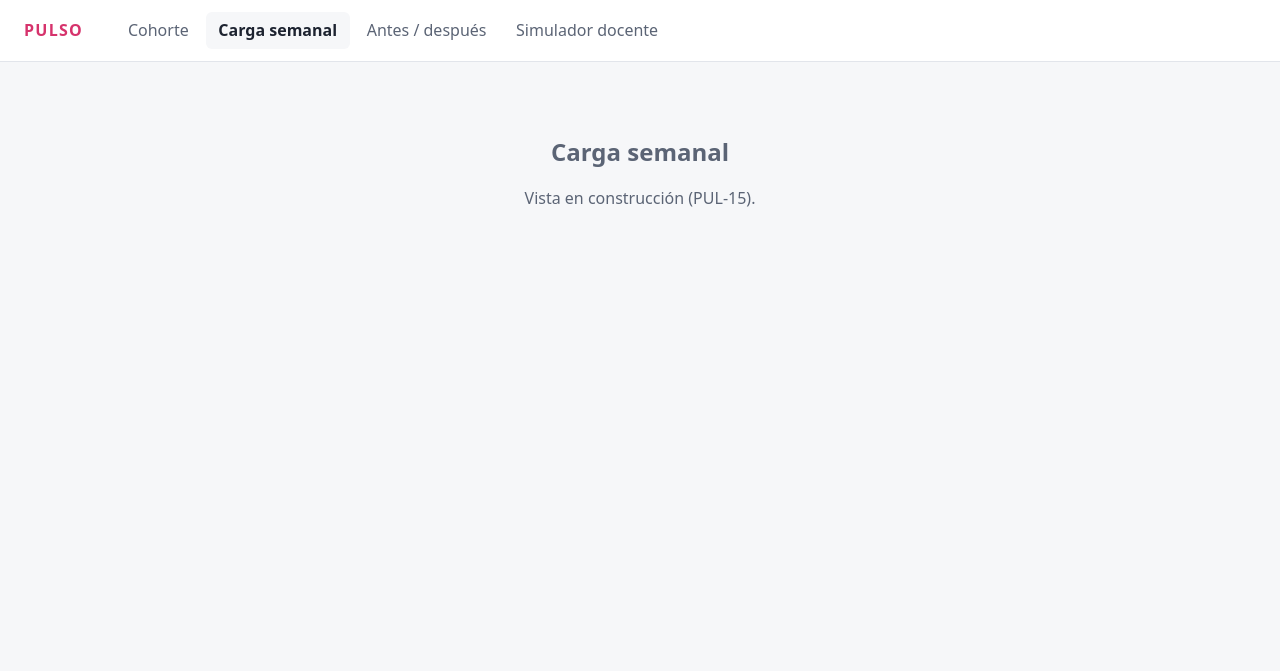
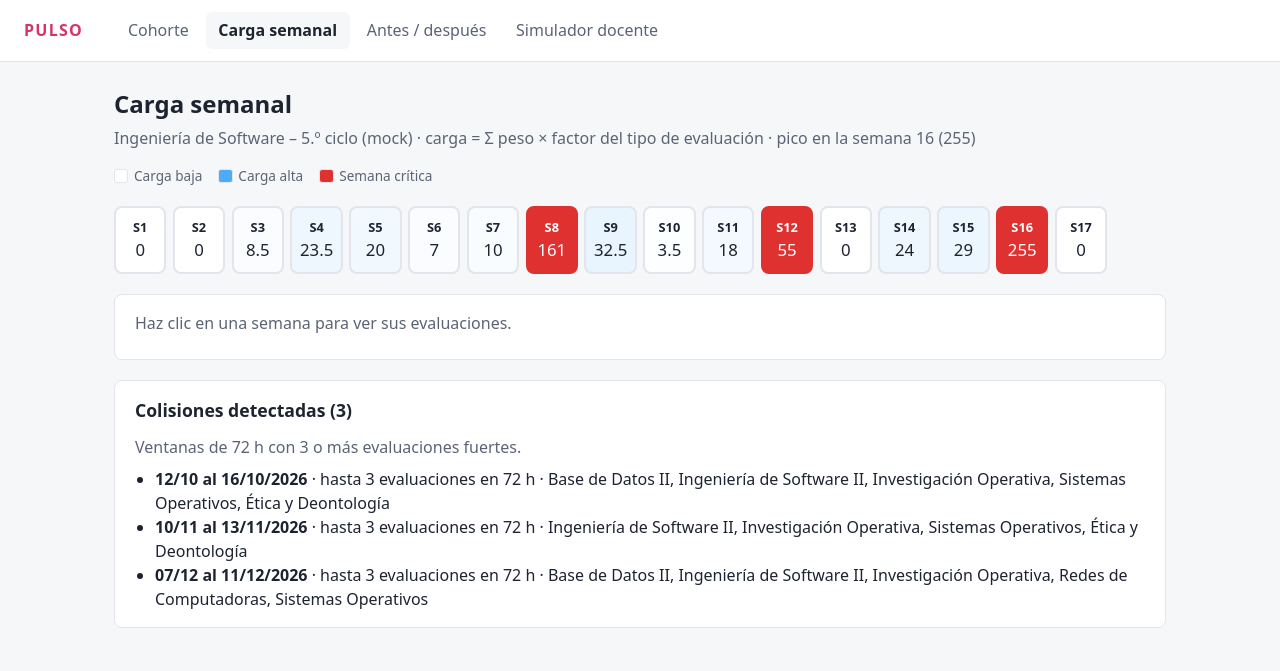
Before and after one commit to SergioAscurraPerez/Pulso, a FastAPI app: page /carga in a window 1280 px wide. Shown: the top 671 px of the page. Run offline with FastAPI, Linux system fonts and the light colour scheme.

Commit message:
feat(ui): agregar vista de carga semanal con heatmap y colisiones resaltadas
Co-Authored-By: Claude Opus 5.5 <noreply@anthropic.com>

```diff
--- a/src/app.py
+++ b/src/app.py
@@ -5,17 +5,20 @@ Local: uvicorn src.app:app --reload
 
 from __future__ import annotations
 
+from dataclasses import dataclass
 from datetime import date, timedelta
 from functools import lru_cache
 from pathlib import Path
 
-from fastapi import FastAPI, HTTPException, Request
+from fastapi import FastAPI, HTTPException, Query, Request
 from fastapi.responses import HTMLResponse
 from fastapi.staticfiles import StaticFiles
 from fastapi.templating import Jinja2Templates
 from pydantic import ValidationError
 
-from src.models import Cohorte, Evaluacion, cargar_cohorte
+from src.engine.collisions import MIN_EVALUACIONES, detectar_colisiones
+from src.engine.load_index import carga_semanal_cohorte, evaluaciones_por_semana, semana_de, semana_pico
+from src.models import SEMANAS_CICLO, Cohorte, Evaluacion, cargar_cohorte
 
 RAIZ = Path(__file__).resolve().parent.parent
 DIR_UI = Path(__file__).resolve().parent / "ui"
@@ -37,7 +40,6 @@ VISTAS: list[tuple[str, str]] = [
 ]
 # Ruta -> tarea del backlog que la implementa. Cada tarea quita su entrada al agregar la vista real.
 VISTAS_PENDIENTES: dict[str, str] = {
-    "/carga": "PUL-15",
     "/antes-despues": "PUL-16",
     "/simulador": "PUL-18",
 }
@@ -89,16 +91,76 @@ def renderizar(request: Request, plantilla: str, fuente: str, **contexto) -> HTM
     )
 
 
+def lunes_de_semana(cohorte: Cohorte, semana: int) -> date:
+    return cohorte.fecha_inicio + timedelta(weeks=semana - 1)
+
+
+def ordenar_por_fecha(cohorte: Cohorte, evaluaciones: list[Evaluacion]) -> list[Evaluacion]:
+    """Orden cronológico; si solo hay semana (antes de normalizar, PUL-06), se usa el lunes de esa semana."""
+    return sorted(evaluaciones, key=lambda e: (e.fecha or lunes_de_semana(cohorte, e.semana), e.curso, e.nombre))
+
+
 @app.get("/", response_class=HTMLResponse)
 def inicio(request: Request, fuente: str = FUENTE_POR_DEFECTO) -> HTMLResponse:
     cohorte = obtener_cohorte(fuente)
+    evaluaciones = ordenar_por_fecha(cohorte, cohorte.evaluaciones)
+    return renderizar(request, "inicio.html", fuente, cohorte=cohorte, evaluaciones=evaluaciones)
 
-    def fecha_efectiva(e: Evaluacion) -> date:
-        # Si solo hay semana (antes de normalizar, PUL-06), se usa el lunes de esa semana.
-        return e.fecha or cohorte.fecha_inicio + timedelta(weeks=e.semana - 1)
 
-    evaluaciones = sorted(cohorte.evaluaciones, key=lambda e: (fecha_efectiva(e), e.curso, e.nombre))
-    return renderizar(request, "inicio.html", fuente, cohorte=cohorte, evaluaciones=evaluaciones)
+@dataclass(frozen=True)
+class SemanaCarga:
+    numero: int
+    lunes: date
+    carga: float
+    intensidad: float  # carga / carga pico, en [0, 1]: define el color de la celda
+    critica: bool  # contiene evaluaciones de una colisión (PUL-10)
+    evaluaciones: list[Evaluacion]
+
+    @property
+    def domingo(self) -> date:
+        return self.lunes + timedelta(days=6)
+
+
+@app.get("/carga", response_class=HTMLResponse)
+def carga(
+    request: Request,
+    fuente: str = FUENTE_POR_DEFECTO,
+    semana: int | None = Query(default=None, ge=1, le=SEMANAS_CICLO),
+) -> HTMLResponse:
+    """Heatmap de carga semanal (PUL-15): semanas con colisiones en rojo; `semana` abre su detalle."""
+    cohorte = obtener_cohorte(fuente)
+    carga_por_semana = carga_semanal_cohorte(cohorte)
+    numero_pico, pico = semana_pico(carga_por_semana)
+    colisiones = detectar_colisiones(cohorte.evaluaciones)
+    ids_en_colision = {e.id for colision in colisiones for e in colision.evaluaciones}
+    semanas_criticas = {
+        semana_de(e, cohorte.fecha_inicio, colision.fechas[e.id]) for colision in colisiones for e in colision.evaluaciones
+    }
+    por_semana = evaluaciones_por_semana(cohorte.evaluaciones, cohorte.fecha_inicio)
+    semanas = [
+        SemanaCarga(
+            numero=n,
+            lunes=lunes_de_semana(cohorte, n),
+            carga=carga_por_semana[n],
+            intensidad=carga_por_semana[n] / pico if pico else 0.0,
+            critica=n in semanas_criticas,
+            evaluaciones=ordenar_por_fecha(cohorte, por_semana[n]),
+        )
+        for n in range(1, SEMANAS_CICLO + 1)
+    ]
+    return renderizar(
+        request,
+        "carga.html",
+        fuente,
+        cohorte=cohorte,
+        semanas=semanas,
+        seleccionada=semanas[semana - 1] if semana else None,
+        semana_pico=numero_pico if pico else None,
+        pico=pico,
+        colisiones=colisiones,
+        ids_en_colision=ids_en_colision,
+        min_evaluaciones=MIN_EVALUACIONES,
+    )
 
 
 def _vista_pendiente(ruta: str, titulo: str, tarea: str) -> None:
--- a/src/ui/static/styles.css
+++ b/src/ui/static/styles.css
@@ -6,6 +6,7 @@
   --borde: #e2e5eb;
   --acento: #d6336c;
   --critico: #e03131;
+  --carga-alta: #4dabf7;
   --ok: #2f9e44;
 }
 
@@ -79,6 +80,67 @@ h1 { margin: 0; font-size: 1.5rem; }
 
 .pendiente { padding: 3rem 0; text-align: center; color: var(--texto-suave); }
 
+/* Carga semanal (PUL-15): la intensidad va en azul y el rojo se reserva para las semanas críticas. */
+h2 { margin: 0 0 0.75rem; font-size: 1.1rem; }
+
+.leyenda { display: flex; flex-wrap: wrap; gap: 1rem; margin: 0; padding: 0; list-style: none; font-size: 0.85rem; color: var(--texto-suave); }
+.leyenda li { display: flex; align-items: center; gap: 0.35rem; }
+.muestra { width: 0.9rem; height: 0.9rem; border-radius: 3px; border: 1px solid var(--borde); }
+.muestra-baja { background: var(--superficie); }
+.muestra-alta { background: var(--carga-alta); }
+.muestra-critica { background: var(--critico); }
+
+.heatmap {
+  display: grid;
+  grid-template-columns: repeat(auto-fill, minmax(3.25rem, 1fr));
+  gap: 0.4rem;
+  margin: 0 0 1.25rem;
+  padding: 0;
+  list-style: none;
+}
+
+.celda {
+  display: flex;
+  flex-direction: column;
+  align-items: center;
+  padding: 0.6rem 0.25rem;
+  border: 2px solid var(--borde);
+  border-radius: 8px;
+  color: var(--texto);
+  text-decoration: none;
+  background: var(--superficie);
+  background: color-mix(in srgb, var(--carga-alta) calc(var(--intensidad, 0) * 100%), var(--superficie));
+}
+
+.celda:hover, .celda:focus-visible { border-color: var(--texto-suave); }
+.celda[aria-current="true"] { border-color: var(--texto); }
+.celda.critica { background: var(--critico); border-color: var(--critico); color: #fff; }
+.celda.critica[aria-current="true"] { border-color: var(--texto); }
+.celda-semana { font-size: 0.8rem; font-weight: 600; }
+.celda-carga { font-size: 1.05rem; font-variant-numeric: tabular-nums; }
+
+.panel {
+  margin-bottom: 1.25rem;
+  padding: 1rem 1.25rem;
+  background: var(--superficie);
+  border: 1px solid var(--borde);
+  border-radius: 8px;
+}
+
+.panel .detalle { margin: 0 0 0.5rem; }
+.colisiones { margin: 0; padding-left: 1.25rem; }
+
+.etiqueta-critica {
+  display: inline-block;
+  padding: 0.1rem 0.5rem;
+  border-radius: 999px;
+  background: var(--critico);
+  color: #fff;
+  font-size: 0.75rem;
+  font-weight: 600;
+  vertical-align: middle;
+}
+
 @media (max-width: 700px) {
   .barra { flex-direction: column; align-items: flex-start; gap: 0.5rem; }
   .tabla { display: block; overflow-x: auto; }
--- /dev/null
+++ b/src/ui/templates/carga.html
@@ -0,0 +1,82 @@
+{% extends "base.html" %}
+{% block titulo %}Carga semanal{% endblock %}
+{% block contenido %}
+<section class="cabecera">
+  <div>
+    <h1>Carga semanal</h1>
+    <p class="detalle">{{ cohorte.nombre }} · carga = Σ peso × factor del tipo de evaluación
+      {% if semana_pico %} · pico en la semana {{ semana_pico }} ({{ '%g' % pico }}){% endif %}</p>
+  </div>
+  <ul class="leyenda">
+    <li><span class="muestra muestra-baja"></span>Carga baja</li>
+    <li><span class="muestra muestra-alta"></span>Carga alta</li>
+    <li><span class="muestra muestra-critica"></span>Semana crítica</li>
+  </ul>
+</section>
+
+{# Al hacer clic en una semana, HTMX trae la misma página y reemplaza solo este bloque.
+   Sin JavaScript, el enlace recarga la página completa con el mismo resultado. #}
+<div id="vista-carga" hx-boost="true" hx-select="#vista-carga" hx-target="#vista-carga" hx-swap="outerHTML show:none">
+  <ol class="heatmap">
+    {% for s in semanas %}
+      <li>
+        <a class="celda{% if s.critica %} critica{% endif %}"
+           href="/carga?fuente={{ fuente }}&semana={{ s.numero }}"
+           style="--intensidad: {{ '%.2f' % s.intensidad }}"
+           aria-label="Semana {{ s.numero }}: carga {{ '%g' % s.carga }}{% if s.critica %}, semana crítica{% endif %}"
+           {% if seleccionada and seleccionada.numero == s.numero %}aria-current="true"{% endif %}>
+          <span class="celda-semana">S{{ s.numero }}</span>
+          <span class="celda-carga">{{ '%g' % s.carga }}</span>
+        </a>
+      </li>
+    {% endfor %}
+  </ol>
+
+  <section class="panel">
+    {% if seleccionada %}
+      <h2>Semana {{ seleccionada.numero }} · {{ seleccionada.lunes.strftime('%d/%m') }} al
+        {{ seleccionada.domingo.strftime('%d/%m/%Y') }}
+        · carga {{ '%g' % seleccionada.carga }}
+        {% if seleccionada.critica %}<span class="etiqueta-critica">Semana crítica</span>{% endif %}</h2>
+      {% if seleccionada.evaluaciones %}
+        <table class="tabla">
+          <thead>
+            <tr><th>Fecha</th><th>Curso</th><th>Evaluación</th><th>Tipo</th><th class="num">Peso</th><th></th></tr>
+          </thead>
+          <tbody>
+            {% for e in seleccionada.evaluaciones %}
+              <tr>
+                <td>{{ e.fecha.strftime('%d/%m/%Y') if e.fecha else "—" }}</td>
+                <td>{{ e.curso }}</td>
+                <td>{{ e.nombre }}</td>
+                <td>{{ e.tipo | etiqueta_tipo }}</td>
+                <td class="num">{{ '%g' % e.peso }} %</td>
+                <td>{% if e.id in ids_en_colision %}<span class="etiqueta-critica">En colisión</span>{% endif %}</td>
+              </tr>
+            {% endfor %}
+          </tbody>
+        </table>
+      {% else %}
+        <p class="detalle">Sin evaluaciones esta semana.</p>
+      {% endif %}
+    {% else %}
+      <p class="detalle">Haz clic en una semana para ver sus evaluaciones.</p>
+    {% endif %}
+  </section>
+</div>
+
+<section class="panel">
+  <h2>Colisiones detectadas ({{ colisiones | length }})</h2>
+  <p class="detalle">Ventanas de 72 h con {{ min_evaluaciones }} o más evaluaciones fuertes.</p>
+  {% if colisiones %}
+    <ul class="colisiones">
+      {% for c in colisiones %}
+        <li><strong>{{ c.inicio.strftime('%d/%m') }} al {{ c.fin.strftime('%d/%m/%Y') }}</strong>
+          · hasta {{ c.max_en_72h }} evaluaciones en 72 h · {{ c.cursos | join(', ') }}</li>
+      {% endfor %}
+    </ul>
+  {% else %}
+    <p>No hay colisiones en esta cohorte.</p>
+  {% endif %}
+</section>
+{% endblock %}
```
